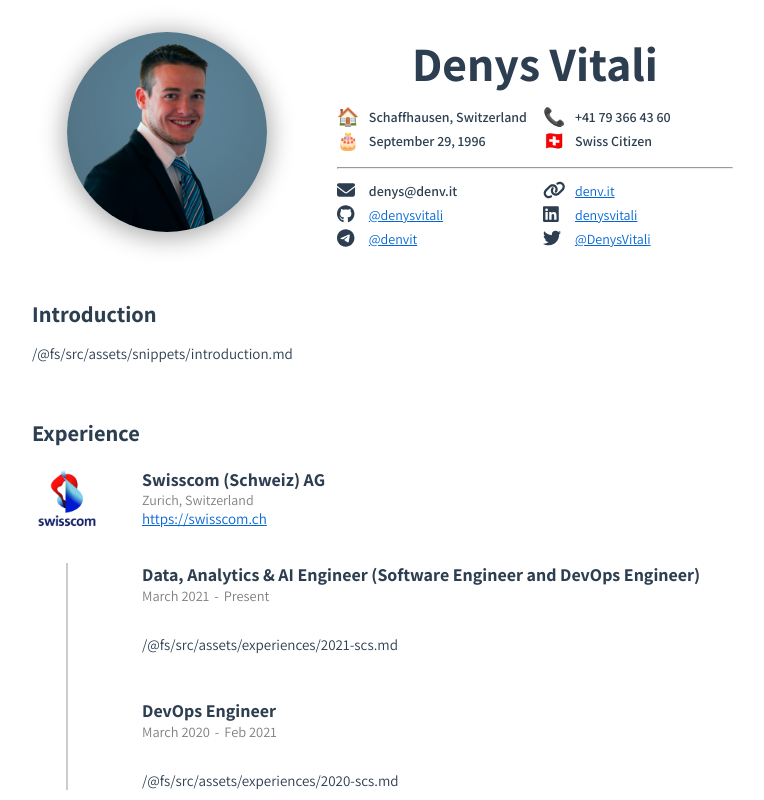
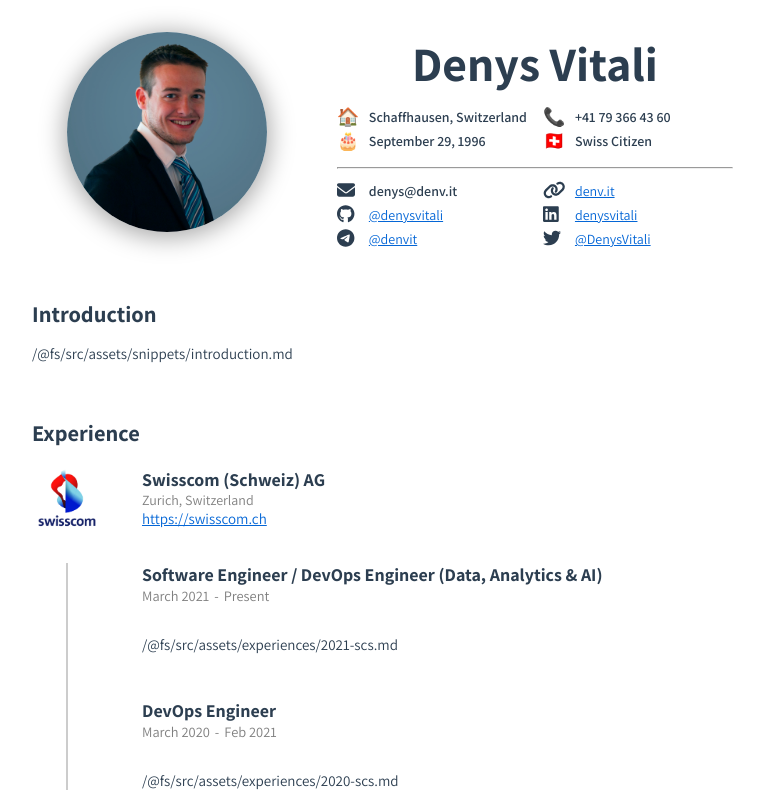
Before and after one commit to denysvitali/cv-2, a Vue app: page / in a window 1280 px wide. Shown: the top 800 px of the page, without its empty margins (240-1004 px from the left). Built offline with nearby package versions, Linux system fonts and the light colour scheme.

Commit message:
fix: adapt title to make my real role stand out

```diff
--- a/src/components/CVExperience.vue
+++ b/src/components/CVExperience.vue
@@ -16,7 +16,7 @@ let experiences = [
         icon: 'swisscom.png',
         positions: [
             {
-                title: 'Data, Analytics & AI Engineer (Software Engineer and DevOps Engineer)',
+                title: 'Software Engineer / DevOps Engineer (Data, Analytics & AI)',
                 from: 'March 2021',
                 to: 'Present',
                 description: marked.parse(SwisscomExp2021)
```
